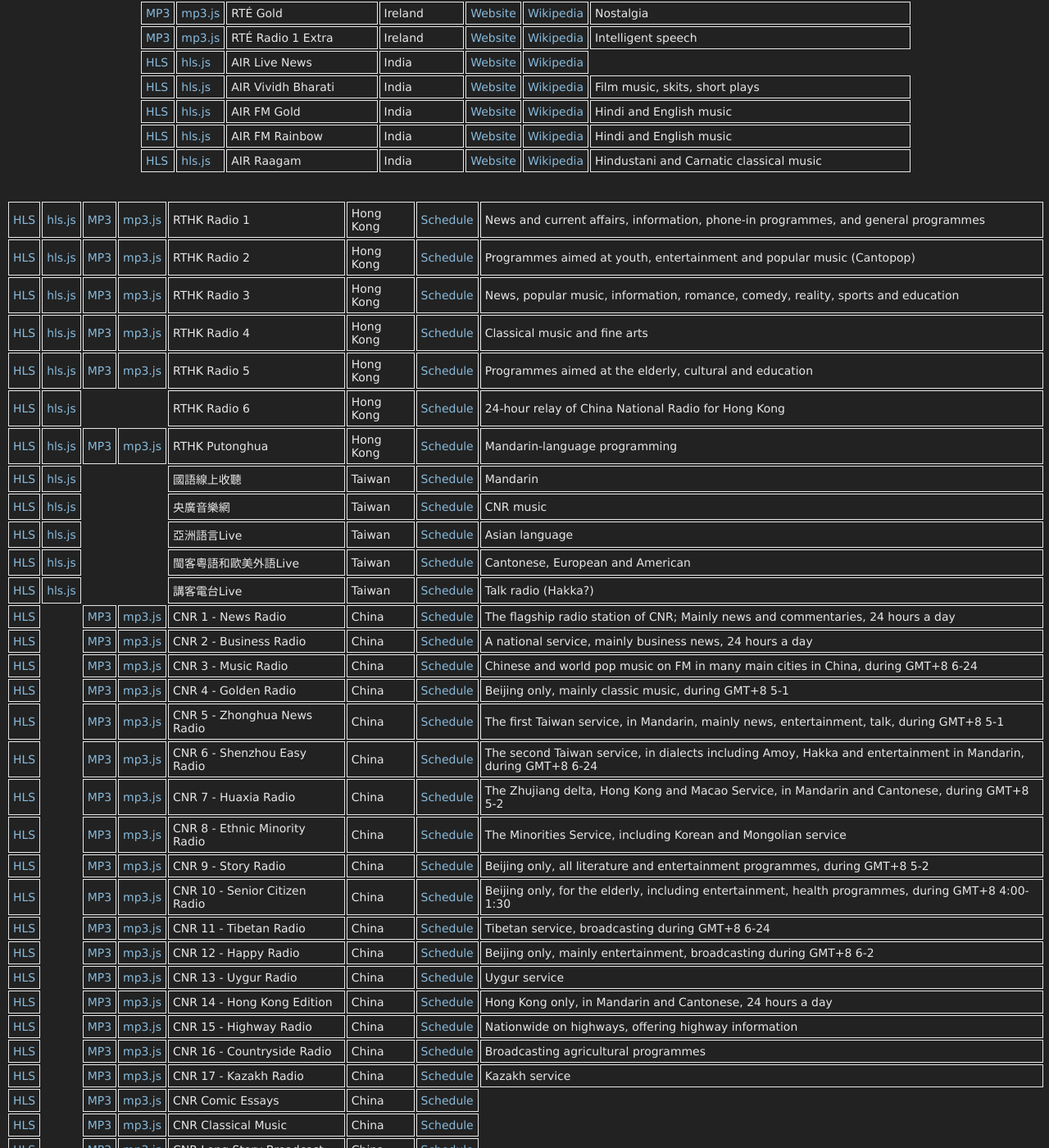
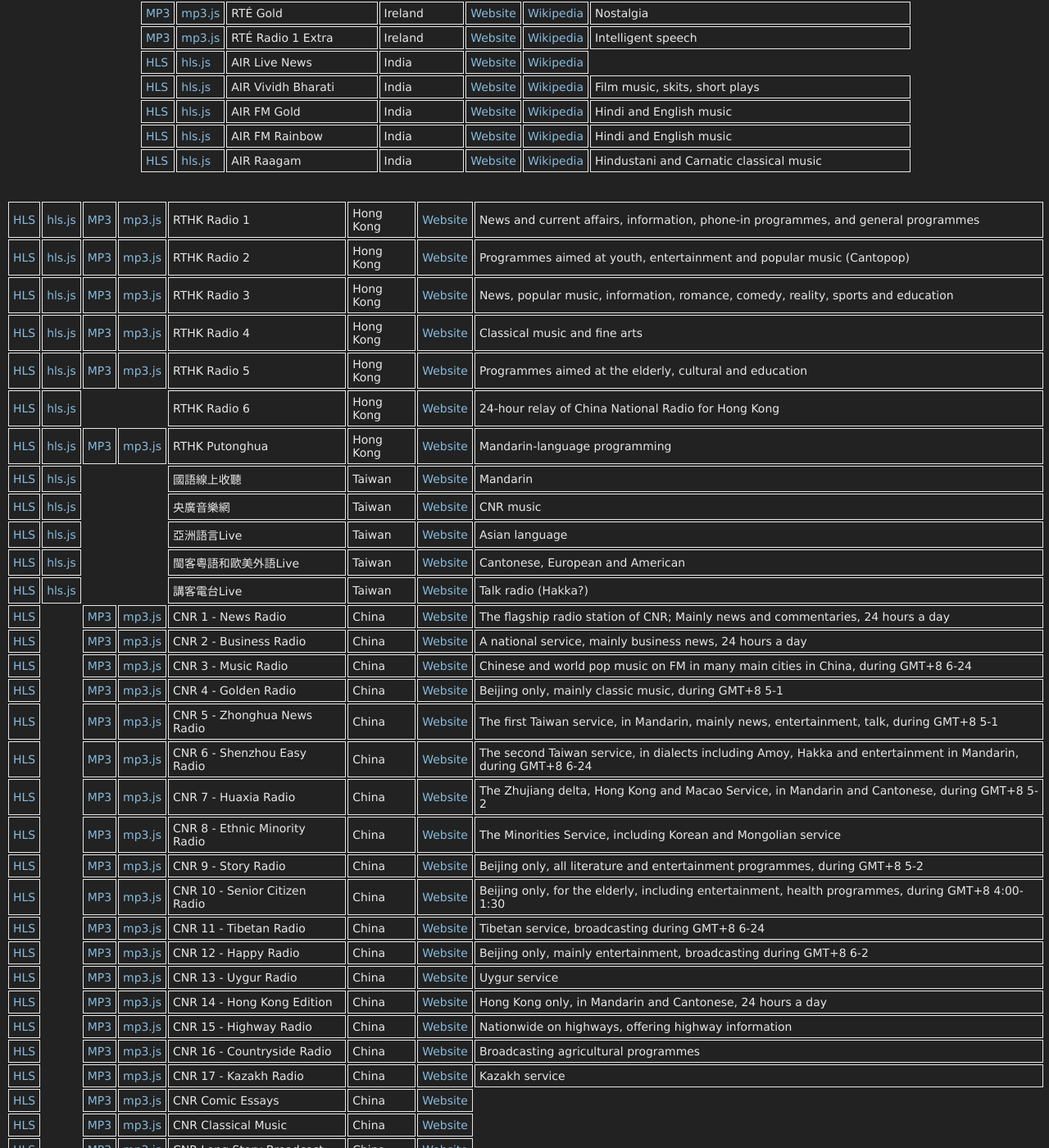
Before and after one commit to danburd/danburd.github.io, a Jekyll site: the page radio.html, which Jekyll copies as it is, in a window 1280 px wide and 1400 px high, scrolled down 2450 px. Shown: the whole window at 82% size. Built offline with Jekyll 4.4.1, drawn with Linux system fonts in a browser that asks for light colours; some of the changed text lies outside the part shown.

Commit message:
Update radio.html

```diff
--- a/radio.html
+++ b/radio.html
@@ -964,7 +964,7 @@
    <td><a href="/mp3js.html?stream=http://stm.rthk.hk/radio1">mp3.js</a></td>
    <td>RTHK Radio 1</td>
    <td>Hong Kong</td>
-   <td><a href="https://www.rthk.hk/radio/radio1?lang=en">Schedule</a></td>
+   <td><a href="https://www.rthk.hk/radio/radio1?lang=en">Website</a></td>
    <td>News and current affairs, information, phone-in programmes, and general programmes</td>
   </tr>
   <tr>
@@ -974,7 +974,7 @@
    <td><a href="/mp3js.html?stream=http://stm.rthk.hk/radio2">mp3.js</a></td>
    <td>RTHK Radio 2</td>
    <td>Hong Kong</td>
-   <td><a href="https://www.rthk.hk/radio/radio2?lang=en">Schedule</a></td>
+   <td><a href="https://www.rthk.hk/radio/radio2?lang=en">Website</a></td>
    <td>Programmes aimed at youth, entertainment and popular music (Cantopop)</td>
   </tr>
   <tr>
@@ -984,7 +984,7 @@
    <td><a href="/mp3js.html?stream=http://stm.rthk.hk/radio3">mp3.js</a></td>
    <td>RTHK Radio 3</td>
    <td>Hong Kong</td>
-   <td><a href="https://www.rthk.hk/radio/radio3?lang=en">Schedule</a></td>
+   <td><a href="https://www.rthk.hk/radio/radio3?lang=en">Website</a></td>
    <td>News, popular music, information, romance, comedy, reality, sports and education</td>
   </tr>
   <tr>
@@ -994,7 +994,7 @@
    <td><a href="/mp3js.html?stream=http://stm.rthk.hk/radio4">mp3.js</a></td>
    <td>RTHK Radio 4</td>
    <td>Hong Kong</td>
-   <td><a href="https://www.rthk.hk/radio/radio4?lang=en">Schedule</a></td>
+   <td><a href="https://www.rthk.hk/radio/radio4?lang=en">Website</a></td>
    <td>Classical music and fine arts</td>
   </tr>
   <tr>
@@ -1004,7 +1004,7 @@
    <td><a href="/mp3js.html?stream=http://stm.rthk.hk/radio5">mp3.js</a></td>
    <td>RTHK Radio 5</td>
    <td>Hong Kong</td>
-   <td><a href="https://www.rthk.hk/radio/radio5?lang=en">Schedule</a></td>
+   <td><a href="https://www.rthk.hk/radio/radio5?lang=en">Website</a></td>
    <td>Programmes aimed at the elderly, cultural and education</td>
   </tr>
   <tr>
@@ -1014,7 +1014,7 @@
    <td></td>
    <td>RTHK Radio 6</td>
    <td>Hong Kong</td>
-   <td><a href="https://www.rthk.hk/radio/radio6?lang=en">Schedule</a></td>
+   <td><a href="https://www.rthk.hk/radio/radio6?lang=en">Website</a></td>
    <td>24-hour relay of China National Radio for Hong Kong</td>
   </tr>
   <tr>
@@ -1024,7 +1024,7 @@
    <td><a href="/mp3js.html?stream=http://stm.rthk.hk/radiopth">mp3.js</a></td>
    <td>RTHK Putonghua</td>
    <td>Hong Kong</td>
-   <td><a href="https://www.rthk.hk/radio/pth">Schedule</a></td>
+   <td><a href="https://www.rthk.hk/radio/pth">Website</a></td>
    <td>Mandarin-language programming</td>
   </tr>
   <tr>
@@ -1034,7 +1034,7 @@
    <td></td>
    <td>國語線上收聽</td>
    <td>Taiwan</td>
-   <td><a href="https://www.rti.org.tw/">Schedule</a></td>
+   <td><a href="https://www.rti.org.tw/">Website</a></td>
    <td>Mandarin</td>
   </tr>
   <tr>
@@ -1044,7 +1044,7 @@
    <td></td>
    <td>央廣音樂網</td>
    <td>Taiwan</td>
-   <td><a href="https://www.rti.org.tw/">Schedule</a></td>
+   <td><a href="https://www.rti.org.tw/">Website</a></td>
    <td>CNR music</td>
   </tr>
   <tr>
@@ -1054,7 +1054,7 @@
    <td></td>
    <td>亞洲語言Live</td>
    <td>Taiwan</td>
-   <td><a href="https://www.rti.org.tw/">Schedule</a></td>
+   <td><a href="https://www.rti.org.tw/">Website</a></td>
    <td>Asian language</td>
   </tr>
   <tr>
@@ -1064,7 +1064,7 @@
    <td></td>
    <td>閩客粵語和歐美外語Live</td>
    <td>Taiwan</td>
-   <td><a href="https://www.rti.org.tw/">Schedule</a></td>
+   <td><a href="https://www.rti.org.tw/">Website</a></td>
    <td>Cantonese, European and American</td>
   </tr>
   <tr>
@@ -1074,7 +1074,7 @@
    <td></td>
    <td>講客電台Live</td>
    <td>Taiwan</td>
-   <td><a href="https://www.rti.org.tw/">Schedule</a></td>
+   <td><a href="https://www.rti.org.tw/">Website</a></td>
    <td>Talk radio (Hakka?)</td>
   </tr>
   <tr>
@@ -1084,7 +1084,7 @@
    <td><a href="/mp3js.html?stream=http://http.qingting.fm/live/386/64k.mp3">mp3.js</a></td>
    <td>CNR 1 - News Radio</td>
    <td>China</td>
-   <td><a href="http://www.radio.cn/pc-portal/erji/radioStation.html">Schedule</a></td>
+   <td><a href="http://www.radio.cn/pc-portal/erji/radioStation.html">Website</a></td>
    <td>The flagship radio station of CNR; Mainly news and commentaries, 24 hours a day </td>
   </tr>
   <tr>
@@ -1094,7 +1094,7 @@
    <td><a href="/mp3js.html?stream=http://http.qingting.fm/live/387/64k.mp3">mp3.js</a></td>
    <td>CNR 2 - Business Radio</td>
    <td>China</td>
-   <td><a href="http://www.radio.cn/pc-portal/erji/radioStation.html">Schedule</a></td>
+   <td><a href="http://www.radio.cn/pc-portal/erji/radioStation.html">Website</a></td>
    <td>A national service, mainly business news, 24 hours a day</td>
   </tr>
   <tr>
@@ -1104,7 +1104,7 @@
    <td><a href="/mp3js.html?stream=http://http.qingting.fm/live/388/64k.mp3">mp3.js</a></td>
    <td>CNR 3 - Music Radio</td>
    <td>China</td>
-   <td><a href="http://www.radio.cn/pc-portal/erji/radioStation.html">Schedule</a></td>
+   <td><a href="http://www.radio.cn/pc-portal/erji/radioStation.html">Website</a></td>
    <td>Chinese and world pop music on FM in many main cities in China, during GMT+8 6-24</td>
   </tr>
   <tr>
@@ -1114,7 +1114,7 @@
    <td><a href="/mp3js.html?stream=http://http.qingting.fm/live/389/64k.mp3">mp3.js</a></td>
    <td>CNR 4 - Golden Radio</td>
    <td>China</td>
-   <td><a href="http://www.radio.cn/pc-portal/erji/radioStation.html">Schedule</a></td>
+   <td><a href="http://www.radio.cn/pc-portal/erji/radioStation.html">Website</a></td>
    <td>Beijing only, mainly classic music, during GMT+8 5-1</td>
   </tr>
   <tr>
@@ -1124,7 +1124,7 @@
    <td><a href="/mp3js.html?stream=http://http.qingting.fm/live/390/64k.mp3">mp3.js</a></td>
    <td>CNR 5 - Zhonghua News Radio</td>
    <td>China</td>
-   <td><a href="http://www.radio.cn/pc-portal/erji/radioStation.html">Schedule</a></td>
+   <td><a href="http://www.radio.cn/pc-portal/erji/radioStation.html">Website</a></td>
    <td>The first Taiwan service, in Mandarin, mainly news, entertainment, talk, during GMT+8 5-1</td>
   </tr>
   <tr>
@@ -1134,7 +1134,7 @@
    <td><a href="/mp3js.html?stream=http://http.qingting.fm/live/391/64k.mp3">mp3.js</a></td>
    <td>CNR 6 - Shenzhou Easy Radio</td>
    <td>China</td>
-   <td><a href="http://www.radio.cn/pc-portal/erji/radioStation.html">Schedule</a></td>
+   <td><a href="http://www.radio.cn/pc-portal/erji/radioStation.html">Website</a></td>
    <td>The second Taiwan service, in dialects including Amoy, Hakka and entertainment in Mandarin, during GMT+8 6-24</td>
   </tr>
   <tr>
@@ -1144,7 +1144,7 @@
    <td><a href="/mp3js.html?stream=http://http.qingting.fm/live/392/64k.mp3">mp3.js</a></td>
    <td>CNR 7 - Huaxia Radio</td>
    <td>China</td>
-   <td><a href="http://www.radio.cn/pc-portal/erji/radioStation.html">Schedule</a></td>
+   <td><a href="http://www.radio.cn/pc-portal/erji/radioStation.html">Website</a></td>
    <td>The Zhujiang delta, Hong Kong and Macao Service, in Mandarin and Cantonese, during GMT+8 5-2</td>
   </tr>
   <tr>
@@ -1154,7 +1154,7 @@
    <td><a href="/mp3js.html?stream=http://http.qingting.fm/live/394/64k.mp3">mp3.js</a></td>
    <td>CNR 8 - Ethnic Minority Radio</td>
    <td>China</td>
-   <td><a href="http://www.radio.cn/pc-portal/erji/radioStation.html">Schedule</a></td>
+   <td><a href="http://www.radio.cn/pc-portal/erji/radioStation.html">Website</a></td>
    <td>The Minorities Service, including Korean and Mongolian service</td>
   </tr>
   <tr>
@@ -1164,7 +1164,7 @@
    <td><a href="/mp3js.html?stream=http://http.qingting.fm/live/395/64k.mp3">mp3.js</a></td>
    <td>CNR 9 - Story Radio</td>
    <td>China</td>
-   <td><a href="http://www.radio.cn/pc-portal/erji/radioStation.html">Schedule</a></td>
+   <td><a href="http://www.radio.cn/pc-portal/erji/radioStation.html">Website</a></td>
    <td>Beijing only, all literature and entertainment programmes, during GMT+8 5-2</td>
   </tr>
   <tr>
@@ -1174,7 +1174,7 @@
    <td><a href="/mp3js.html?stream=http://http.qingting.fm/live/396/64k.mp3">mp3.js</a></td>
    <td>CNR 10 - Senior Citizen Radio</td>
    <td>China</td>
-   <td><a href="http://www.radio.cn/pc-portal/erji/radioStation.html">Schedule</a></td>
+   <td><a href="http://www.radio.cn/pc-portal/erji/radioStation.html">Website</a></td>
    <td>Beijing only, for the elderly, including entertainment, health programmes, during GMT+8 4:00-1:30</td>
   </tr>
   <tr>
@@ -1184,7 +1184,7 @@
    <td><a href="/mp3js.html?stream=http://http.qingting.fm/live/397/64k.mp3">mp3.js</a></td>
    <td>CNR 11 - Tibetan Radio</td>
    <td>China</td>
-   <td><a href="http://www.radio.cn/pc-portal/erji/radioStation.html">Schedule</a></td>
+   <td><a href="http://www.radio.cn/pc-portal/erji/radioStation.html">Website</a></td>
    <td>Tibetan service, broadcasting during GMT+8 6-24</td>
   </tr>
   <tr>
@@ -1194,7 +1194,7 @@
    <td><a href="/mp3js.html?stream=http://http.qingting.fm/live/398/64k.mp3">mp3.js</a></td>
    <td>CNR 12 - Happy Radio</td>
    <td>China</td>
-   <td><a href="http://www.radio.cn/pc-portal/erji/radioStation.html">Schedule</a></td>
+   <td><a href="http://www.radio.cn/pc-portal/erji/radioStation.html">Website</a></td>
    <td>Beijing only, mainly entertainment, broadcasting during GMT+8 6-2</td>
   </tr>
   <tr>
@@ -1204,7 +1204,7 @@
    <td><a href="/mp3js.html?stream=http://http.qingting.fm/live/4988/64k.mp3">mp3.js</a></td>
    <td>CNR 13 - Uygur Radio</td>
    <td>China</td>
-   <td><a href="http://www.radio.cn/pc-portal/erji/radioStation.html">Schedule</a></td>
+   <td><a href="http://www.radio.cn/pc-portal/erji/radioStation.html">Website</a></td>
    <td>Uygur service</td>
   </tr>
   <tr>
@@ -1214,7 +1214,7 @@
    <td><a href="/mp3js.html?stream=http://http.qingting.fm/live/4986/64k.mp3">mp3.js</a></td>
    <td>CNR 14 - Hong Kong Edition</td>
    <td>China</td>
-   <td><a href="http://www.radio.cn/pc-portal/erji/radioStation.html">Schedule</a></td>
+   <td><a href="http://www.radio.cn/pc-portal/erji/radioStation.html">Website</a></td>
    <td>Hong Kong only, in Mandarin and Cantonese, 24 hours a day</td>
   </tr>
   <tr>
@@ -1224,7 +1224,7 @@
    <td><a href="/mp3js.html?stream=http://http.qingting.fm/live/4985/64k.mp3">mp3.js</a></td>
    <td>CNR 15 - Highway Radio</td>
    <td>China</td>
-   <td><a href="http://www.radio.cn/pc-portal/erji/radioStation.html">Schedule</a></td>
+   <td><a href="http://www.radio.cn/pc-portal/erji/radioStation.html">Website</a></td>
    <td>Nationwide on highways, offering highway information</td>
   </tr>
   <tr>
@@ -1234,7 +1234,7 @@
    <td><a href="/mp3js.html?stream=http://http.qingting.fm/live/5039/64k.mp3">mp3.js</a></td>
    <td>CNR 16 - Countryside Radio</td>
    <td>China</td>
-   <td><a href="http://www.radio.cn/pc-portal/erji/radioStation.html">Schedule</a></td>
+   <td><a href="http://www.radio.cn/pc-portal/erji/radioStation.html">Website</a></td>
    <td>Broadcasting agricultural programmes</td>
   </tr>
   <tr>
@@ -1244,7 +1244,7 @@
    <td><a href="/mp3js.html?stream=http://http.qingting.fm/live/5022499/64k.mp3">mp3.js</a></td>
    <td>CNR 17 - Kazakh Radio</td>
    <td>China</td>
-   <td><a href="http://www.radio.cn/pc-portal/erji/radioStation.html">Schedule</a></td>
+   <td><a href="http://www.radio.cn/pc-portal/erji/radioStation.html">Website</a></td>
    <td>Kazakh service</td>
   </tr>
   <tr>
@@ -1254,7 +1254,7 @@
    <td><a href="/mp3js.html?stream=http://http.qingting.fm/live/4990/64k.mp3">mp3.js</a></td>
    <td>CNR Comic Essays</td>
    <td>China</td>
-   <td><a href="http://www.radio.cn/pc-portal/erji/radioStation.html">Schedule</a></td>
+   <td><a href="http://www.radio.cn/pc-portal/erji/radioStation.html">Website</a></td>
    <td></td>
   </tr>
   <tr>
@@ -1264,7 +1264,7 @@
    <td><a href="/mp3js.html?stream=http://http.qingting.fm/live/4993/64k.mp3">mp3.js</a></td>
    <td>CNR Classical Music</td>
    <td>China</td>
-   <td><a href="http://www.radio.cn/pc-portal/erji/radioStation.html">Schedule</a></td>
+   <td><a href="http://www.radio.cn/pc-portal/erji/radioStation.html">Website</a></td>
    <td></td>
   </tr>
   <tr>
@@ -1274,7 +1274,7 @@
    <td><a href="/mp3js.html?stream=http://http.qingting.fm/live/4992/64k.mp3">mp3.js</a></td>
    <td>CNR Long Story Broadcast</td>
    <td>China</td>
-   <td><a href="http://www.radio.cn/pc-portal/erji/radioStation.html">Schedule</a></td>
+   <td><a href="http://www.radio.cn/pc-portal/erji/radioStation.html">Website</a></td>
    <td></td>
   </tr>
   <tr>
@@ -1284,7 +1284,7 @@
    <td><a href="/mp3js.html?stream=http://http.qingting.fm/live/4991/64k.mp3">mp3.js</a></td>
    <td>CNR Chinese Folk Music</td>
    <td>China</td>
-   <td><a href="http://www.radio.cn/pc-portal/erji/radioStation.html">Schedule</a></td>
+   <td><a href="http://www.radio.cn/pc-portal/erji/radioStation.html">Website</a></td>
    <td></td>
   </tr>
   <tr>
```
